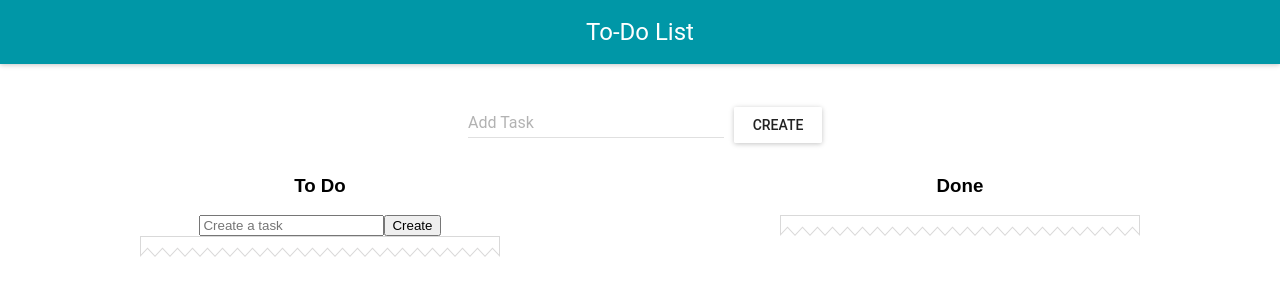
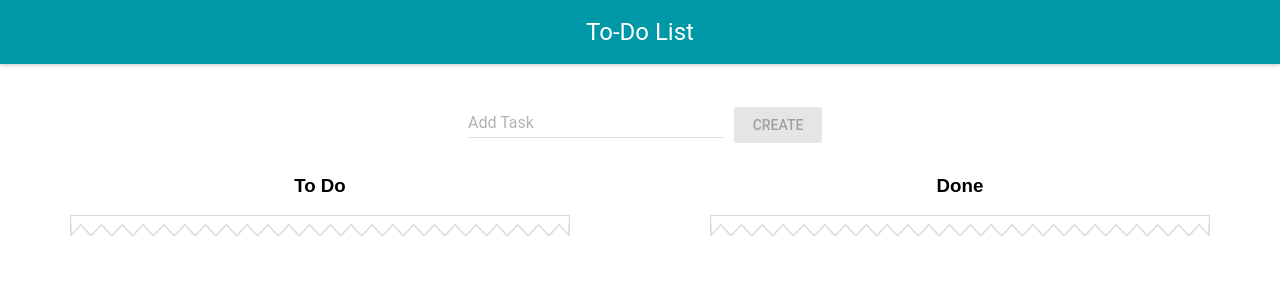
Before and after one commit to computationalcore/react-to-do-list, a React (Create React App) app: page / in a window 1280 px wide. Shown: the top 300 px of the page. Built offline with nearby package versions, Linux system fonts and the light colour scheme.

Commit message:
refactor: Improve material ui design

```diff
--- a/src/App.js
+++ b/src/App.js
@@ -1,8 +1,6 @@
 import React, {Component} from 'react';
 import AppBar from 'material-ui/AppBar';
 import ColumnList from './ColumnList';
-import darkBaseTheme from 'material-ui/styles/baseThemes/darkBaseTheme';
-import getMuiTheme from 'material-ui/styles/getMuiTheme';
 import MuiThemeProvider from 'material-ui/styles/MuiThemeProvider';
 import TextField from 'material-ui/TextField';
 import RaisedButton from 'material-ui/RaisedButton';
@@ -20,10 +18,14 @@ class App extends Component {
 		/**
 		 * @typedef {Object} ComponentState
 		 * @property {Object[]} items - All list items of the app.
+		 * @property {boolean} submitDisabled - Indicates whether the submit button is disabled.
 		 */
 
 		/** @type {ComponentState} */
-		this.state = { items: []};
+		this.state = {
+			items: [],
+			submitDisabled: true,
+		};
 	}
 
 	/**
@@ -42,12 +44,9 @@ class App extends Component {
 
 	/**
 	 * Add task to the To Do list.
-	 * @param {Object} event
 	 */
-	handleAddTask = (event) => {
-		event.preventDefault();
-		const { target = {} } = event;
-		const input = target.querySelector('input') || {};
+	handleAddTask = () => {
+		const input = this.taskInput.input || {};
 		const { value = '' } = input;
 
 		this.setState(previousState => {
@@ -58,14 +57,19 @@ class App extends Component {
 				status: 'To Do'
 			};
 			items.push(newTask);
-			return { items };
-		});
+			return {
+				items: items,
+				submitDisabled: true,
+			}
+		}, function stateUpdateComplete() {
+			this.taskInput.input.value = '';
+		}.bind(this));
 	};
 
 	/**
-	 * Update task to Done.
-	 * @param target
-	 * @param task
+	 * Update task toggling between To Do/Done status.
+	 * @param {Object} target - The checkbox element
+	 * @param {Object} task - The task to be updated
 	 */
 	handleUpdateTask = (target, task) => {
 		this.setState(previousState => {
@@ -79,6 +83,21 @@ class App extends Component {
 		}, function stateUpdateComplete() {
 			this.updateLocalStorage(this.state.items);
 		}.bind(this));
+	};
+
+	/**
+	 * @description Handle the Account Key TextField input change. It enable the submit button if field is not empty or
+	 * disable it otherwise.
+	 * @param {Object} event -
+	 * @param {value} value -
+	 */
+	handleTextFieldChange = (event, value) => {
+		if((value.length > 0) && this.state.submitDisabled){
+			this.setState({submitDisabled: false});
+		}
+		else if((value.length === 0) && !this.state.submitDisabled){
+			this.setState({submitDisabled: true});
+		}
 	};
 
 	/**
@@ -107,9 +126,16 @@ class App extends Component {
 						<TextField
 							hintText="Type task"
 							floatingLabelText="Add Task"
+							ref={(taskInput) => {
+								this.taskInput = taskInput;
+							}}
 							style={{margin: 10}}
+							onChange={this.handleTextFieldChange}
 						/>
-						<RaisedButton label="Create" />
+						<RaisedButton
+							label="Create"
+							onClick={this.handleAddTask}
+							disabled={this.state.submitDisabled} />
 						<div className="app-lists">
 							{columns.map((column,index) => (
 								<ColumnList
--- a/src/ColumnList.js
+++ b/src/ColumnList.js
@@ -1,8 +1,9 @@
 import React from 'react';
 import PropTypes from 'prop-types';
+
+import Checkbox from 'material-ui/Checkbox';
 import {List, ListItem} from 'material-ui/List';
 import MobileTearSheet from './MobileTearSheet';
-import If from './If';
 import './ColumnList.css';
 
 /**
@@ -51,28 +52,16 @@ const ColumnList = ({title, items, addTask, updateTask}) => {
 	return (
 		<div className="column-list">
 			<h3>{title}</h3>
-			<If test={title === 'To Do'}>
-				<form onSubmit={addTask}>
-					<input type="text" placeholder="Create a task" />
-					<button type="submit">
-						Create
-					</button>
-				</form>
-			</If>
-			<MobileTearSheet>
+			<MobileTearSheet style={{pading: 10}}>
 				<List>
 					{currentItems.map(item => (
-						<ListItem
-							key={item.id}
-							primaryText={item.title}
-							leftIcon={
-								<input
-									type="checkbox"
-									checked={title === 'Done'}
-									onChange={(e) => updateTask(e.target, item)}
-								/>
-							}
-						/>
+						<ListItem key={item.id}>
+							<Checkbox
+								label={item.title}
+								checked={title === 'Done'}
+								onCheck={(e) => updateTask(e.target, item)}
+							/>
+						</ListItem>
 					))}
 				</List>
 			</MobileTearSheet>
--- a/src/MobileTearSheet.js
+++ b/src/MobileTearSheet.js
@@ -21,7 +21,7 @@ const MobileTearSheet = (props) => {
 	const styles = {
 		root: {
 			margin: '0 auto',
-			maxWidth: 360,
+			maxWidth: 500,
 			width: '100%',
 		},
 		container: {
@@ -34,7 +34,7 @@ const MobileTearSheet = (props) => {
 			display: 'block',
 			position: 'relative',
 			marginTop: -10,
-			maxWidth: 360,
+			maxWidth: 500,
 		},
 	};
 
```
